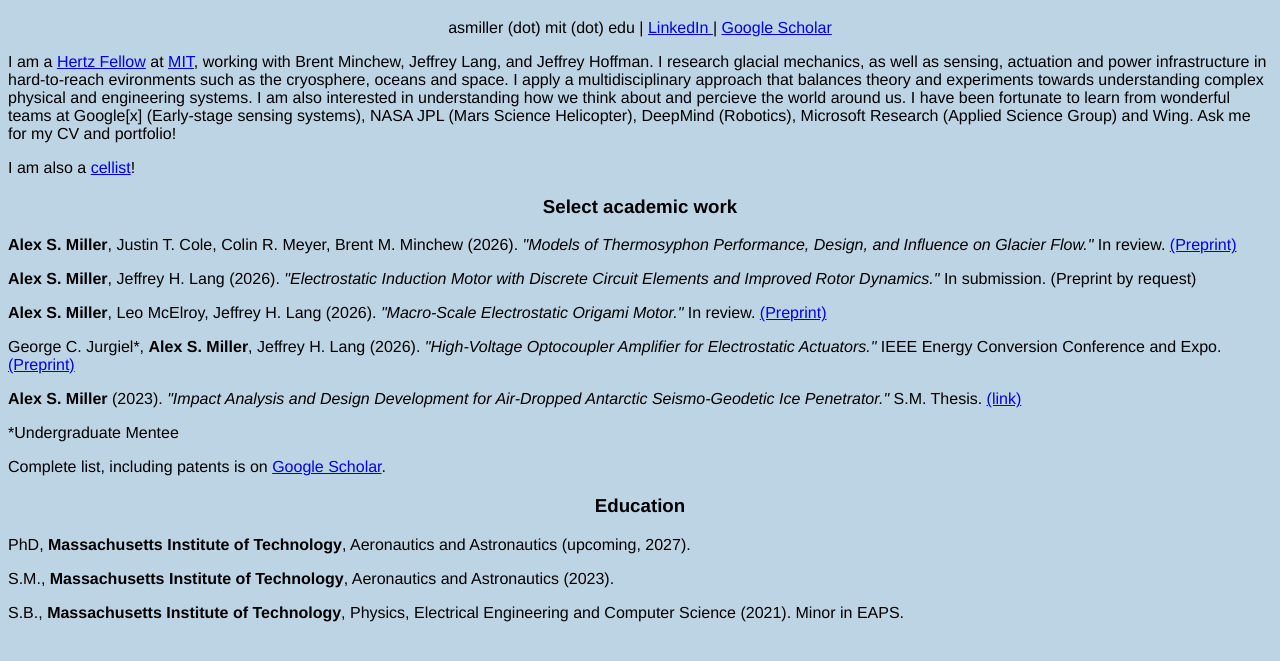
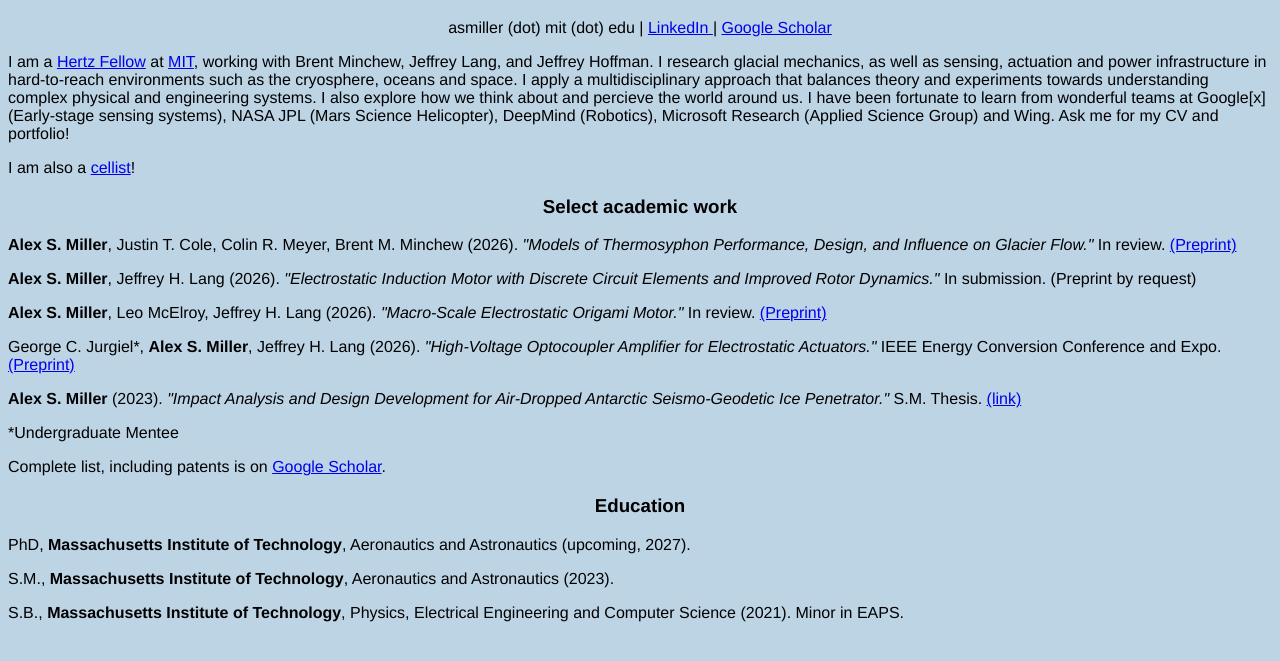
Before and after one commit to alexmi11/alexmi11.github.com, a plain HTML site: page index.html in a window 1280 px wide. Shown: the part 61-722 px from the top of the page. Drawn offline with Linux system fonts and the light colour scheme.

Commit message:
minor edits

```diff
--- a/index.html
+++ b/index.html
@@ -22,8 +22,8 @@
 <p style="text-align: center;"> asmiller (dot) mit (dot) edu | <a href="https://www.linkedin.com/in/alexmillermaker/"> LinkedIn </a> | <a href=https://scholar.google.com/citations?user=W_-4hbUAAAAJ&hl=en>Google Scholar</a> </p>
 
 <p style="text-align: left;"> I am a <a href=https://www.hertzfoundation.org/people/alex-miller/>Hertz Fellow</a> at <a href=https://mit.edu >MIT</a>, working with Brent Minchew, Jeffrey Lang, and Jeffrey Hoffman. I research
-    glacial mechanics, as well as sensing, actuation and power infrastructure in hard-to-reach evironments such as the cryosphere, oceans and space.
-    I apply a multidisciplinary approach that balances theory and experiments towards understanding complex physical and engineering systems. I am also interested in understanding how we think about and percieve the world around us.
+    glacial mechanics, as well as sensing, actuation and power infrastructure in hard-to-reach environments such as the cryosphere, oceans and space.
+    I apply a multidisciplinary approach that balances theory and experiments towards understanding complex physical and engineering systems. I also explore how we think about and percieve the world around us.
     I have been fortunate to learn from wonderful teams at Google[x] (Early-stage sensing systems), NASA JPL (Mars Science Helicopter),
     DeepMind (Robotics), Microsoft Research (Applied Science Group) and Wing.  Ask me for my CV and portfolio!</p>
 
```
